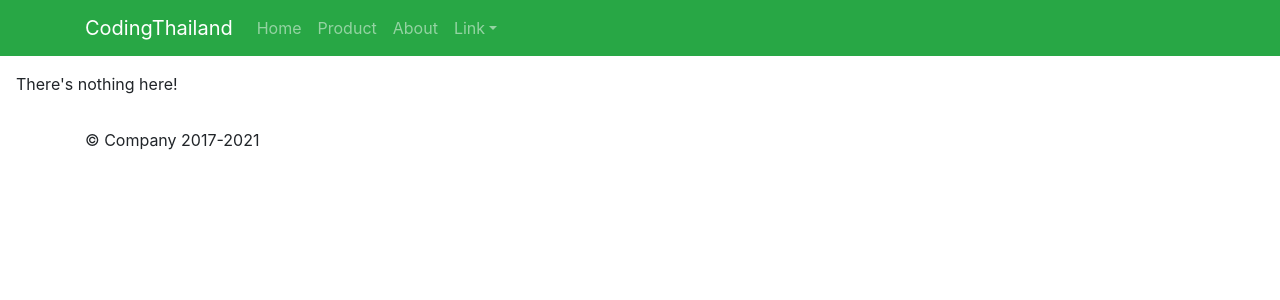
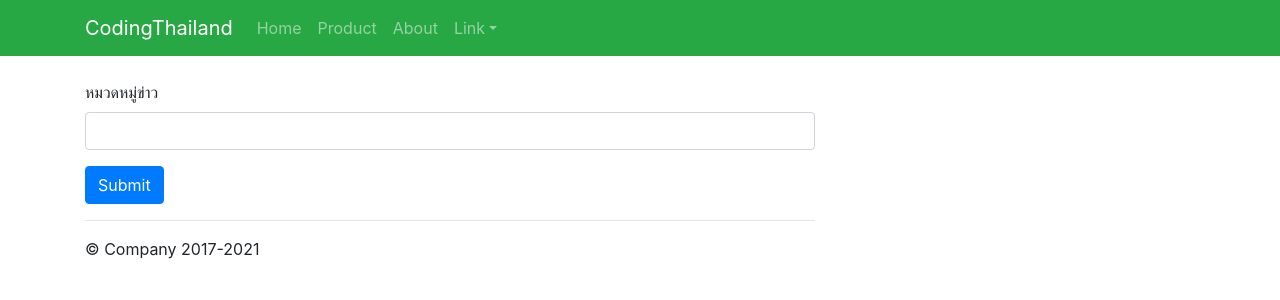
Before and after one commit to insulate/react-cdtl, a React (Create React App) app: page /category/create in a window 1280 px wide. Shown: the top 300 px of the page. Built offline with nearby package versions, Linux system fonts and the light colour scheme.

Commit message:
hook form and validate

```diff
--- a/package.json
+++ b/package.json
@@ -3,6 +3,7 @@
   "version": "0.1.0",
   "private": true,
   "dependencies": {
+    "@hookform/resolvers": "^2.8.5",
     "@testing-library/jest-dom": "^5.16.1",
     "@testing-library/react": "^11.2.7",
     "@testing-library/user-event": "^12.8.3",
@@ -13,13 +14,15 @@
     "react": "^17.0.2",
     "react-bootstrap": "^1.6.4",
     "react-dom": "^17.0.2",
+    "react-hook-form": "^7.21.2",
     "react-icons": "^4.3.1",
     "react-js-pagination": "^3.0.3",
     "react-query": "^3.34.2",
     "react-router-dom": "^6.1.1",
     "react-scripts": "4.0.3",
     "styled-components": "^5.3.3",
-    "web-vitals": "^1.1.2"
+    "web-vitals": "^1.1.2",
+    "yup": "^0.32.11"
   },
   "scripts": {
     "start": "react-scripts start",
--- a/src/App.js
+++ b/src/App.js
@@ -11,6 +11,9 @@ import ProductPage from "./pages/ProductPage";
 import DetailPage from "./pages/DetailPage"
 import HospitalPage from "./pages/hospital/HospitalPage";
 import { QueryClient, QueryClientProvider } from "react-query";
+import IndexPage from "./pages/category/IndexPage";
+import CreatePage from "./pages/category/CreatePage";
+import EditPage from "./pages/category/EditPage";
 
 const queryClient = new QueryClient()
 
@@ -27,6 +30,9 @@ function App() {
             <Route path="product" element={<ProductPage />} />
             <Route path="detail/:id/title/:title" element={<DetailPage />} />
             <Route path="hospital" element={<HospitalPage />} />
+            <Route path="category" element={<IndexPage />} />
+            <Route path="category/create" element={<CreatePage />} />
+            <Route path="category/edit/:id" element={<EditPage />} />
             <Route
               path="*"
               element={
--- /dev/null
+++ b/src/pages/category/CreatePage.js
@@ -0,0 +1,61 @@
+import React from 'react'
+import { Form, Button, Container, Row, Col } from 'react-bootstrap'
+import { useForm } from "react-hook-form";
+import { yupResolver } from '@hookform/resolvers/yup';
+import * as yup from "yup";
+import axios from 'axios';
+import { useNavigate } from 'react-router-dom'
+
+const schema = yup.object({
+    name: yup.string().required('ชื่อหมวดหมู่ห้ามว่าง'),
+}).required();
+
+
+const CreatePage = () => {
+    let navigate = useNavigate();
+    const { register, handleSubmit, formState: { errors } } = useForm({
+        resolver: yupResolver(schema)
+    });
+
+    const onSubmit = async (data) => {
+        console.log(data);
+        const apiUrl = 'https://api.codingthailand.com/api/category';
+        const resp = await axios.post(apiUrl, {
+            name: data.name
+        });
+        alert(resp.data.message);
+        navigate('/category')
+
+    };
+
+    return (
+        <>
+            <Container className='mt-4'>
+                <Row>
+                    <Col xs={12} md={8}>
+                        <Form onSubmit={handleSubmit(onSubmit)} autoComplete='off'>
+                            <Form.Group className="mb-3" controlId="formBasicEmail">
+                                <Form.Label>หมวดหมู่ข่าว</Form.Label>
+                                <Form.Control type="text"
+                                    name='name'
+                                    {...register("name")}
+                                    className={`form-control ${errors.name ? 'is-invalid' : ''}`} />
+
+                                <Form.Control.Feedback type="invalid">
+                                    {errors.name?.message}
+                                </Form.Control.Feedback>
+                            </Form.Group>
+                            <Button variant="primary" type="submit">
+                                Submit
+                            </Button>
+                        </Form>
+                        <hr />
+                    </Col>
+                </Row>
+
+            </Container>
+        </>
+    )
+}
+
+export default CreatePage
--- /dev/null
+++ b/src/pages/category/EditPage.js
@@ -0,0 +1,11 @@
+import React from 'react'
+
+const indexPage = () => {
+    return (
+        <>
+            <h1>Edit News Categories</h1>
+        </>
+    )
+}
+
+export default indexPage
--- /dev/null
+++ b/src/pages/category/IndexPage.js
@@ -0,0 +1,97 @@
+import React from 'react'
+import axios from 'axios'
+import { Spinner, Table, Button } from 'react-bootstrap'
+import { BsPencilFill, BsTrash } from 'react-icons/bs'
+import { useNavigate } from 'react-router-dom'
+
+const IndexPage = () => {
+    const [category, setcategory] = React.useState([]);
+    const [loading, setLoading] = React.useState(false);
+    const [error, setError] = React.useState(null);
+    // ถ้าเราอยากเก็บตัวแปรอะไรก็ตามแต่ และไม่อยากให้มันมีผลกับการ re-render ต่อให้ re-render กี่รอบ มันก็เก็บค่าปัจจุบันไว้อยู่ (useRef)
+    const cancelToken = React.useRef(null);
+
+    const navigate = useNavigate();
+
+    async function getData() {
+        try {
+            setLoading(true);
+            const resp = await axios.get(`https://api.codingthailand.com/api/category`, {
+                cancelToken: cancelToken.current.token // ตอนส่งให้ใส่ cancelToken ไปด้วย
+            });
+            setcategory(resp.data);
+        } catch (error) {
+            setError(error);
+        } finally {
+            setLoading(false)
+        }
+    }
+
+    React.useEffect(() => {
+        // เก็บ token source ของ axios ไว้
+        cancelToken.current = axios.CancelToken.source();
+        getData();
+
+        return () => {
+            // console.log('exit product page');
+            // ถ้าออกจาก component นี้ให้หยุดการทำงานของ axios
+            cancelToken.current.cancel();
+        }
+    }, []);
+
+    if (loading === true) {
+        return (
+            <div className='text-center mt-5'>
+                <Spinner animation="border" variant="primary" />
+            </div>
+        )
+    }
+
+    if (error) {
+        return (
+            <div className='text-center mt-5'>
+                <p >{error.response.data.message}</p>
+            </div>
+        )
+    }
+
+    return (
+        <>
+            <div className='container'>
+                <div className='row mt-4'>
+                    <div className='col-md-12'>
+                        <Button className="mb-3" variant="success" onClick={() => { navigate('/category/create') }}>เพิ่มข้อมูล</Button>
+                        <h2>หมวดหมู่ข่าว</h2>
+                        <Table striped bordered hover size="sm">
+                            <thead>
+                                <tr>
+                                    <th>#</th>
+                                    <th>Name</th>
+                                    <th>เครื่องมือ</th>
+                                </tr>
+                            </thead>
+                            <tbody>
+                                {
+                                    category.map((p, index) => {
+                                        return (
+                                            <tr key={p.id}>
+                                                <td>{p.id}</td>
+                                                <td>{p.name}</td>
+                                                <td>
+                                                    <Button className="ml-2" variant="outline-info" size="sm"><BsPencilFill /></Button>
+                                                    <Button className="ml-2" variant="outline-danger" size="sm"><BsTrash /></Button>
+                                                </td>
+                                            </tr>
+                                        )
+                                    })
+                                }
+                            </tbody>
+                        </Table>
+                    </div>
+                </div>
+            </div>
+        </>
+    )
+}
+
+export default IndexPage
```
Also changed, not shown: 1 other file (tests, documents, lock files or other folders).
